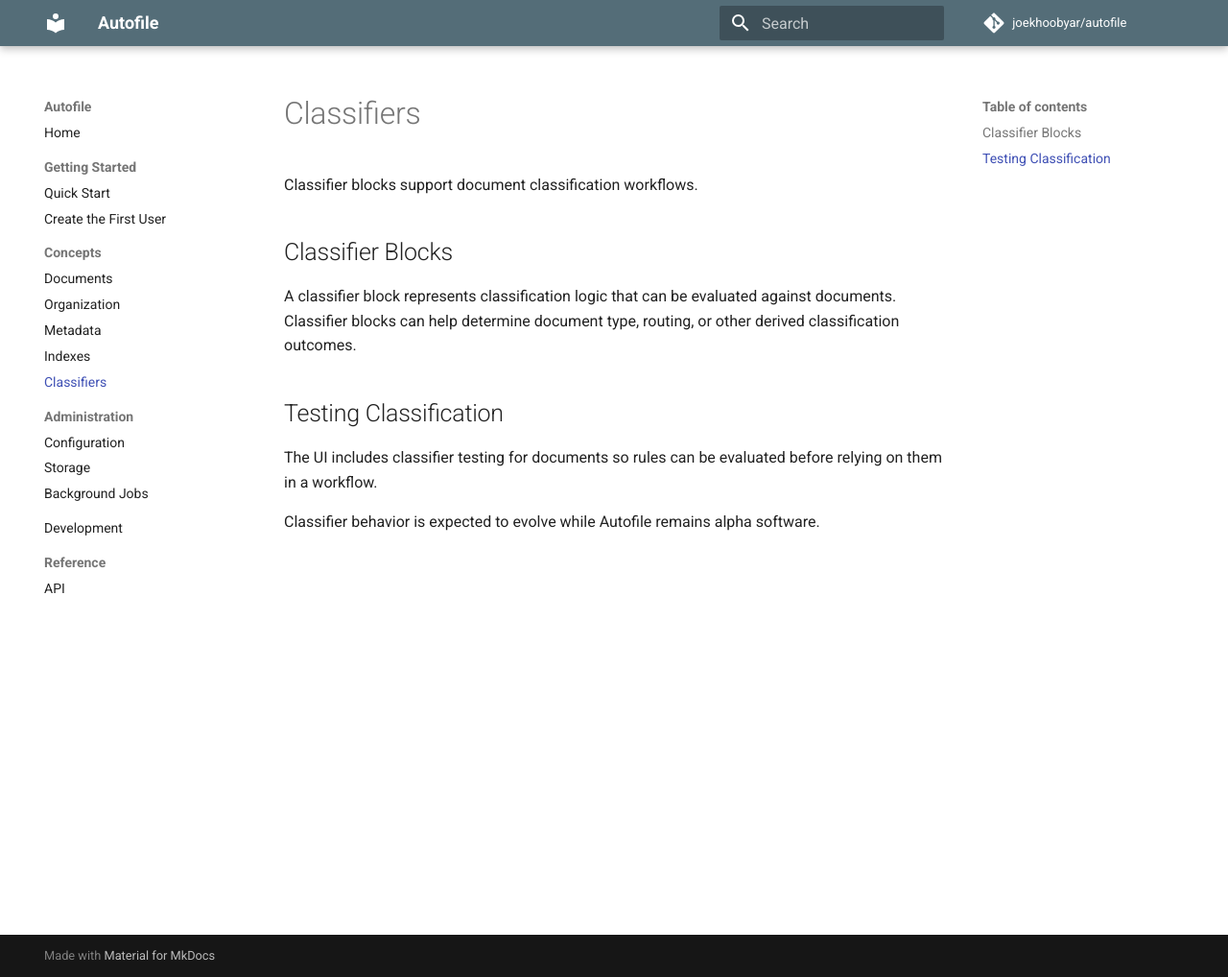
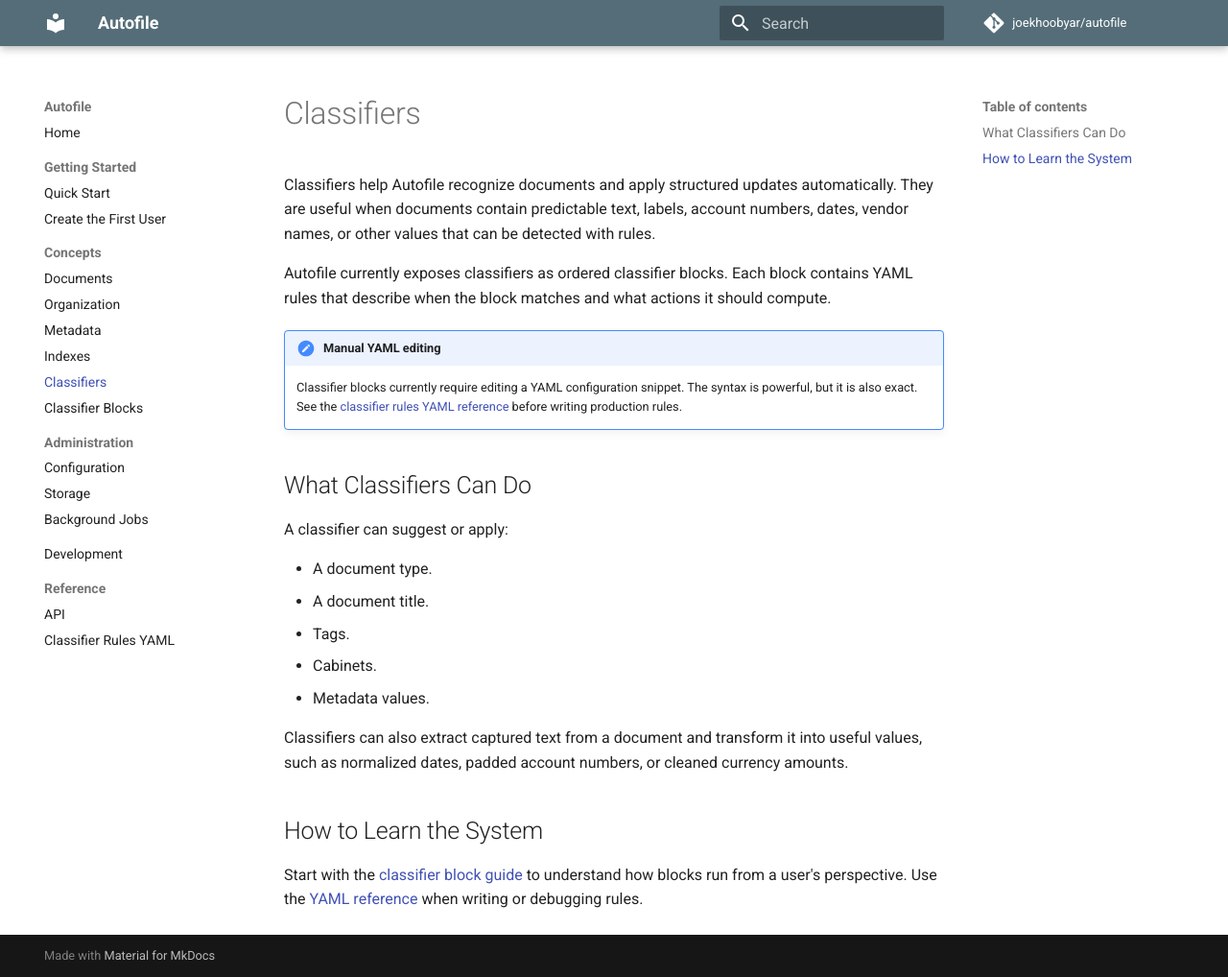
Before and after one commit to joekhoobyar/autofile, an MkDocs documentation site: the page built from docs/concepts/classifiers.md, in a window 1280 px wide and 1018 px high. Shown: the whole window at 96% size. Built offline with MkDocs 1.6.1 and Material for MkDocs 9.7.7, drawn with Linux system fonts in a browser that asks for light colours; comment, search, counter and statistics services are not loaded.

Commit message:
docs: add classifier documentation

```diff
--- a/docs/concepts/classifiers.md
+++ b/docs/concepts/classifiers.md
@@ -1,13 +1,24 @@
 # Classifiers
 
-Classifier blocks support document classification workflows.
+Classifiers help Autofile recognize documents and apply structured updates automatically. They are useful when documents contain predictable text, labels, account numbers, dates, vendor names, or other values that can be detected with rules.
 
-## Classifier Blocks
+Autofile currently exposes classifiers as ordered classifier blocks. Each block contains YAML rules that describe when the block matches and what actions it should compute.
 
-A classifier block represents classification logic that can be evaluated against documents. Classifier blocks can help determine document type, routing, or other derived classification outcomes.
+!!! note "Manual YAML editing"
+    Classifier blocks currently require editing a YAML configuration snippet. The syntax is powerful, but it is also exact. See the [classifier rules YAML reference](../reference/classifier-rules-yaml.md) before writing production rules.
 
-## Testing Classification
+## What Classifiers Can Do
 
-The UI includes classifier testing for documents so rules can be evaluated before relying on them in a workflow.
+A classifier can suggest or apply:
 
-Classifier behavior is expected to evolve while Autofile remains alpha software.
+- A document type.
+- A document title.
+- Tags.
+- Cabinets.
+- Metadata values.
+
+Classifiers can also extract captured text from a document and transform it into useful values, such as normalized dates, padded account numbers, or cleaned currency amounts.
+
+## How to Learn the System
+
+Start with the [classifier block guide](classifier-blocks.md) to understand how blocks run from a user's perspective. Use the [YAML reference](../reference/classifier-rules-yaml.md) when writing or debugging rules.
--- a/mkdocs.yml
+++ b/mkdocs.yml
@@ -30,6 +30,7 @@
       - Metadata: concepts/metadata.md
       - Indexes: concepts/indexes.md
       - Classifiers: concepts/classifiers.md
+      - Classifier Blocks: concepts/classifier-blocks.md
   - Administration:
       - Configuration: admin/configuration.md
       - Storage: admin/storage.md
@@ -37,6 +38,7 @@
   - Development: development/index.md
   - Reference:
       - API: reference/api.md
+      - Classifier Rules YAML: reference/classifier-rules-yaml.md
 
 markdown_extensions:
   - admonition
```
Also changed, not shown: openspec/changes/add-documentation-site/design.md (+9 -2 lines), openspec/changes/add-documentation-site/proposal.md (+1 -0 lines), openspec/changes/add-documentation-site/specs/documentation-site/spec.md (+16 -0 lines), openspec/changes/add-documentation-site/tasks.md (+2 -0 lines).
